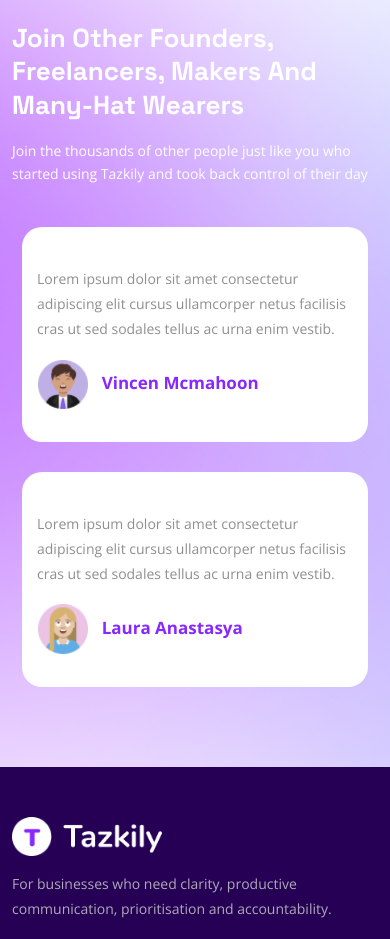
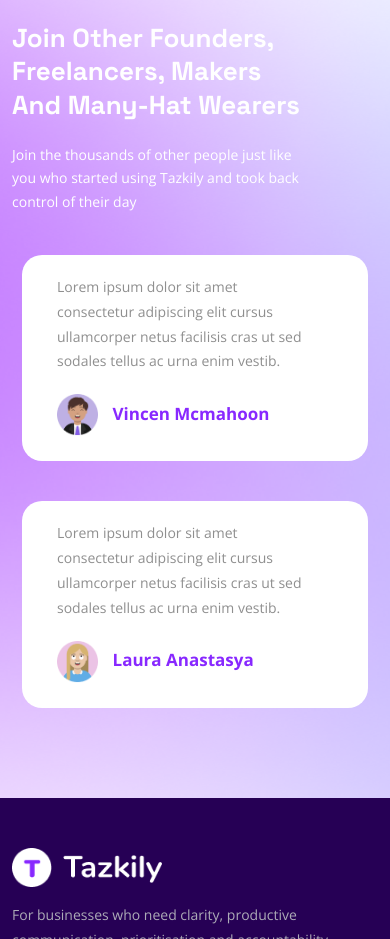
Before and after one commit to Rifathasan200/figma-project, a plain HTML site: page index.html in a window 390 px wide. Shown: the part 5820-6759 px from the top of the page. Drawn offline with nearby package versions, Linux system fonts and the light colour scheme.

Commit message:
founder part item

```diff
--- a/css/responsive.css
+++ b/css/responsive.css
@@ -1076,27 +1076,33 @@ nav .logo_round .t {
   #founder_part .text_part h3 {
 	font-size: 26px;
 	line-height: 33.6px;
+    width: 290px;
 }
 
 #founder_part .text_part p {
 	font-size: 14px;
 	line-height: 23.8px;
 	padding-right: 0px;
+    margin-top: 20px;
+    width: 300px;
 }
 
 #founder_part .item_one {
-
+	padding: 20px 35px;
 	margin: 25px 10px;
 }
 
 #founder_part .item_one p {
 	font-size: 14px;
 	line-height: 24.8px;
-    padding: 40px 15px 18px 15px;
+    width: 260px;
+    padding: 0;
 }
 
 #founder_part .item_one .img {
-	margin-left: 16px;
+	margin-left: 0px;
+    margin-top: 20px;
+    padding-bottom: 5px;
 }
 
 #founder_part .item_one .img img {
@@ -1115,18 +1121,21 @@ nav .logo_round .t {
 #founder_part .item_two {
 	width: auto;
     border-radius: 20px;
-	margin: 5px 10px;
+	padding: 20px 35px;
+	margin: 15px 10px;
 }
 
 #founder_part .item_two p {
-    width: auto;
-	font-size: 14px;
+    font-size: 14px;
 	line-height: 24.8px;
-    padding: 40px 15px 18px 15px;
+    width: 260px;
+    padding: 0;
 }
 
 #founder_part .item_two .img {
-	margin-left: 16px;
+	margin-left: 0px;
+    margin-top: 20px;
+    padding-bottom: 5px;
 }
 
 #founder_part .item_two .img img {
```
